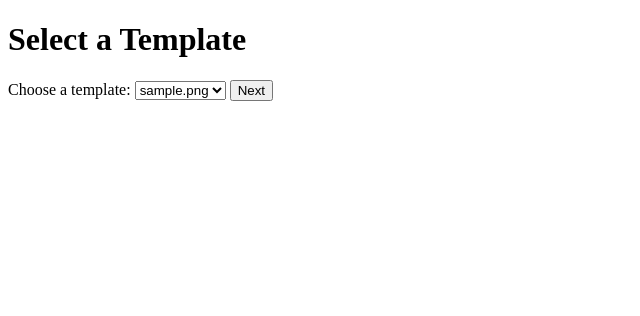
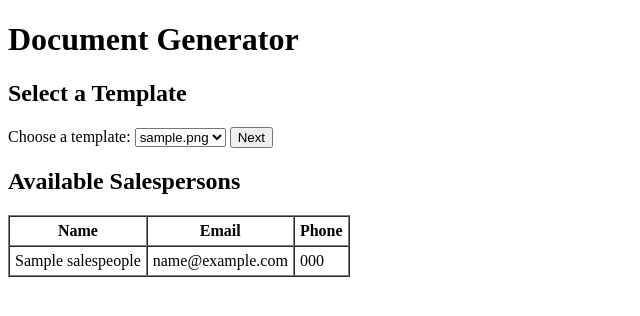
Before and after one commit to mesause/ProposalGen01, a Flask app: template templates/index.html in a window 1280 px wide. Shown: the top 316 px of the page, without its empty margins (0-640 px from the left). Run offline with Flask 3, Linux system fonts and the light colour scheme; the template is opened without the code that fills it: most values are stand-ins (such as "Sample title", 1, 10 or a date in 2020).

Commit message:
Updates
With salesperson selection

```diff
--- a/app.py
+++ b/app.py
@@ -1,18 +1,22 @@
 #!/usr/bin/env python3
 """
-Flask Web Application for Document Generation
+Flask Web Application for Document Generation with Salesperson Management
 
-This app lets users select a DOCX template (excluding any sanitized copies),
-fill in the placeholder values via a web form, and then generates a new DOCX
-document (with the filename automatically built from the values of "Client Company Name"
-and "Proposal date"). All sanitized templates are stored in the "sanitized_templates"
-folder, and generated documents in the "output" folder.
+Features:
+  - Lists available DOCX templates (excluding any sanitized copies).
+  - Displays a table of salespersons from an XLSX file (salespersons.xlsx).
+  - After selecting a template, presents a form to fill in template placeholders
+    (excluding Salesperson_Name, Salesperson_Email, Salesperson_Phone) and a dropdown
+    to choose a salesperson.
+  - Automatically injects the chosen salesperson's details into the document context.
+  - Generates the final DOCX file with a filename based on "Client Company Name" and "Proposal date".
 
 Dependencies:
   - Python 3.9+
   - Flask
   - docxtpl
-  - docx2pdf (if you choose to implement PDF conversion; see notes below)
+  - openpyxl
+  - (Optional) docx2pdf for PDF conversion
 """
 
 import os
@@ -24,31 +28,56 @@ import tempfile
 import shutil
 from flask import Flask, render_template, request, redirect, url_for, send_from_directory, flash
 from docxtpl import DocxTemplate
-# from docx2pdf import convert  # Uncomment if PDF conversion is set up on your Linux server
+# from docx2pdf import convert  # Uncomment if PDF conversion is desired and supported on your server
+from openpyxl import Workbook, load_workbook
 
 app = Flask(__name__)
-app.secret_key = "supersecretkey"  # required for flash messages
+app.secret_key = "supersecretkey"  # Required for flash messages
 
-# Define directories (all relative to the location of app.py)
+# Directories and files
 BASE_DIR = os.path.abspath(os.path.dirname(__file__))
-# For our purposes the original templates are in BASE_DIR (or you can change this to a dedicated folder)
-ORIGINAL_TEMPLATES_DIR = BASE_DIR
+ORIGINAL_TEMPLATES_DIR = BASE_DIR  # Adjust if original templates are stored elsewhere
 SANITIZED_DIR = os.path.join(BASE_DIR, "sanitized_templates")
 OUTPUT_DIR = os.path.join(BASE_DIR, "output")
+SALESPEOPLE_FILE = os.path.join(BASE_DIR, "salespersons.xlsx")
 
-# Ensure the necessary folders exist.
+# Ensure required folders exist.
 os.makedirs(SANITIZED_DIR, exist_ok=True)
 os.makedirs(OUTPUT_DIR, exist_ok=True)
 
 # --------------------
-# Utility Functions
+# Salesperson XLSX Utilities
+# --------------------
+
+def init_salespeople_file():
+    """Create salespersons.xlsx with headers if it does not exist."""
+    if not os.path.exists(SALESPEOPLE_FILE):
+        wb = Workbook()
+        ws = wb.active
+        ws.append(["Name", "Email", "Phone"])
+        wb.save(SALESPEOPLE_FILE)
+
+def get_salespeople():
+    """Return a list of salespersons as dictionaries from salespersons.xlsx."""
+    init_salespeople_file()
+    wb = load_workbook(SALESPEOPLE_FILE)
+    ws = wb.active
+    salespeople = []
+    # Skip header row (first row)
+    for row in ws.iter_rows(min_row=2, values_only=True):
+        if row and any(row):
+            sp = {"Name": row[0] or "", "Email": row[1] or "", "Phone": row[2] or ""}
+            salespeople.append(sp)
+    return salespeople
+
+# --------------------
+# Document Generation Utilities
 # --------------------
 
 def extract_placeholders_from_xml(docx_path):
     """
-    Extract placeholders from the document.xml inside the DOCX file.
-    Uses a regex (with DOTALL) to find all text between {{ and }},
-    strips out any embedded XML tags, and returns a list of unique placeholder strings.
+    Extract placeholders from the document.xml inside the DOCX.
+    Returns a list of unique placeholder strings.
     """
     try:
         with zipfile.ZipFile(docx_path, "r") as z:
@@ -66,8 +95,7 @@ def extract_placeholders_from_xml(docx_path):
 
 def sanitize_placeholder(placeholder):
     """
-    Convert a placeholder (which may contain spaces or punctuation)
-    to a valid Python identifier by replacing non-alphanumeric characters with underscores.
+    Convert a placeholder to a valid Python identifier by replacing non-alphanumeric characters with underscores.
     """
     sanitized = re.sub(r'\W+', '_', placeholder)
     return sanitized.strip('_')
@@ -77,7 +105,8 @@ def sanitize_template_xml(template_path, mapping, sanitized_dir):
     Create a sanitized version of the DOCX template.
     For each placeholder in the DOCX that, when cleaned, matches one of the keys in mapping,
     replace it with the corresponding sanitized version.
-    The new DOCX is stored in the sanitized_dir.
+    The new DOCX is stored in sanitized_dir.
+    Returns the path to the new sanitized template.
     """
     os.makedirs(sanitized_dir, exist_ok=True)
     temp_dir = tempfile.mkdtemp()
@@ -118,10 +147,7 @@ def sanitize_template_xml(template_path, mapping, sanitized_dir):
     return sanitized_template_path
 
 def get_value_case_insensitive(dictionary, target_key, default):
-    """
-    Retrieve a value from a dictionary using case-insensitive key matching.
-    Returns the value if found and nonempty; otherwise, returns the default.
-    """
+    """Retrieve a value from a dictionary using case-insensitive key matching."""
     for key, value in dictionary.items():
         if key.strip().lower() == target_key.strip().lower():
             return value.strip() if value.strip() else default
@@ -133,15 +159,22 @@ def get_value_case_insensitive(dictionary, target_key, default):
 
 @app.route('/')
 def index():
-    """Home page: list available original DOCX templates."""
-    # List only original templates (exclude any file whose basename starts with "sanitized_")
+    """Home page: List available original templates and display the salesperson table."""
+    # List only original templates (exclude any starting with "sanitized_")
     template_files = [f for f in glob.glob(os.path.join(ORIGINAL_TEMPLATES_DIR, "*Template*.docx"))
                       if not os.path.basename(f).startswith("sanitized_")]
-    return render_template("index.html", template_files=template_files)
+    salespeople = get_salespeople()
+    return render_template("index.html",
+                           template_files=template_files,
+                           salespeople=salespeople)
 
 @app.route('/select_template', methods=["POST"])
 def select_template():
-    """After selecting a template, extract its placeholders and show a form to fill them."""
+    """
+    After selecting a template, extract its placeholders and show a form to fill them.
+    Exclude placeholders for Salesperson details (they will be auto-filled).
+    Also include a dropdown to choose a salesperson.
+    """
     template_file = request.form.get("template_file")
     if not template_file:
         flash("No template selected.")
@@ -151,37 +184,49 @@ def select_template():
         flash("No placeholders found in the selected template.")
         return redirect(url_for("index"))
     placeholders.sort()
-    # Pass the template_file and placeholders list to the next page.
+    # Filter out salesperson placeholders from the manual entry list.
+    filtered_placeholders = [ph for ph in placeholders
+                             if ph not in ["Salesperson_Name", "Salesperson_Email", "Salesperson_Phone"]]
+    salespeople = get_salespeople()
     return render_template("fill_placeholders.html",
                            template_file=template_file,
-                           placeholders=placeholders)
+                           placeholders=filtered_placeholders,
+                           salespeople=salespeople)
 
 @app.route('/generate_document', methods=["POST"])
 def generate_document():
-    """Process the form data, generate the document, and provide a download link."""
+    """
+    Process form data, generate the document, and provide a download link.
+    The chosen salesperson’s details are automatically injected into the context.
+    """
     template_file = request.form.get("template_file")
     if not template_file:
         flash("Template file missing.")
         return redirect(url_for("index"))
-    # Re-extract placeholders (in case the template changed)
-    placeholders = extract_placeholders_from_xml(template_file)
-    if not placeholders:
-        flash("No placeholders found in the template.")
-        return redirect(url_for("index"))
-    placeholders.sort()
+    # Re-extract the placeholders from the template (if needed)
+    all_placeholders = extract_placeholders_from_xml(template_file)
+    all_placeholders.sort()
     mapping = {}
     raw_values = {}
     context = {}
-    # For each placeholder, retrieve the user-supplied value.
-    # We assume that the form field names equal the sanitized placeholder,
-    # i.e. by replacing non-alphanumeric characters with underscores.
-    for ph in placeholders:
+    # Process only non-salesperson placeholders from the form.
+    for ph in all_placeholders:
+        if ph in ["Salesperson_Name", "Salesperson_Email", "Salesperson_Phone"]:
+            continue  # Skip these—will be auto-filled.
         key = sanitize_placeholder(ph)
         mapping[ph] = key
         value = request.form.get(key)
         raw_values[ph] = value
         context[key] = value
-
+    # Get the selected salesperson from the dropdown.
+    selected_salesperson = request.form.get("salesperson")
+    if selected_salesperson:
+        salespeople = get_salespeople()
+        sp = next((s for s in salespeople if s["Name"].strip().lower() == selected_salesperson.strip().lower()), None)
+        if sp:
+            context["Salesperson_Name"] = sp["Name"]
+            context["Salesperson_Email"] = sp["Email"]
+            context["Salesperson_Phone"] = sp["Phone"]
     # Create a sanitized version of the template.
     sanitized_template_path = sanitize_template_xml(template_file, mapping, SANITIZED_DIR)
     if not sanitized_template_path:
@@ -193,7 +238,7 @@ def generate_document():
     except Exception as e:
         flash("Error rendering the document.")
         return redirect(url_for("index"))
-    # Build the output filename using the raw values for "Client Company Name" and "Proposal date"
+    # Build output filename using raw values for "Client Company Name" and "Proposal date"
     client_name = get_value_case_insensitive(raw_values, "Client Company Name", "UnknownClient")
     proposal_date = get_value_case_insensitive(raw_values, "Proposal date", "UnknownDate")
     filename_base = f"Proposal_{client_name}_{proposal_date}"
@@ -204,7 +249,6 @@ def generate_document():
     except Exception as e:
         flash("Error saving the generated document.")
         return redirect(url_for("index"))
-    # (Optional: PDF conversion can be added here if desired.)
     return render_template("result.html", output_filename=output_filename)
 
 @app.route('/download/<filename>')
@@ -216,5 +260,4 @@ def download(filename):
 # Run the App
 # --------------------
 if __name__ == '__main__':
-    # Set debug=True for development; remove or set False for production.
     app.run(debug=True)
--- a/templates/index.html
+++ b/templates/index.html
@@ -1,10 +1,10 @@
 <!doctype html>
 <html>
   <head>
-    <title>Document Generator - Select Template</title>
+    <title>Document Generator - Home</title>
   </head>
   <body>
-    <h1>Select a Template</h1>
+    <h1>Document Generator</h1>
     {% with messages = get_flashed_messages() %}
       {% if messages %}
         <ul style="color: red;">
@@ -14,6 +14,8 @@
         </ul>
       {% endif %}
     {% endwith %}
+
+    <h2>Select a Template</h2>
     <form method="POST" action="{{ url_for('select_template') }}">
       <label for="template_file">Choose a template:</label>
       <select name="template_file" id="template_file">
@@ -23,5 +25,25 @@
       </select>
       <button type="submit">Next</button>
     </form>
+
+    <h2>Available Salespersons</h2>
+    {% if salespeople %}
+      <table border="1" cellpadding="5" cellspacing="0">
+        <tr>
+          <th>Name</th>
+          <th>Email</th>
+          <th>Phone</th>
+        </tr>
+        {% for sp in salespeople %}
+          <tr>
+            <td>{{ sp.Name }}</td>
+            <td>{{ sp.Email }}</td>
+            <td>{{ sp.Phone }}</td>
+          </tr>
+        {% endfor %}
+      </table>
+    {% else %}
+      <p>No salespersons available.</p>
+    {% endif %}
   </body>
 </html>
```
Also changed, not shown: templates/fill_placeholders.html (+12 -1 lines), 4 other files.
